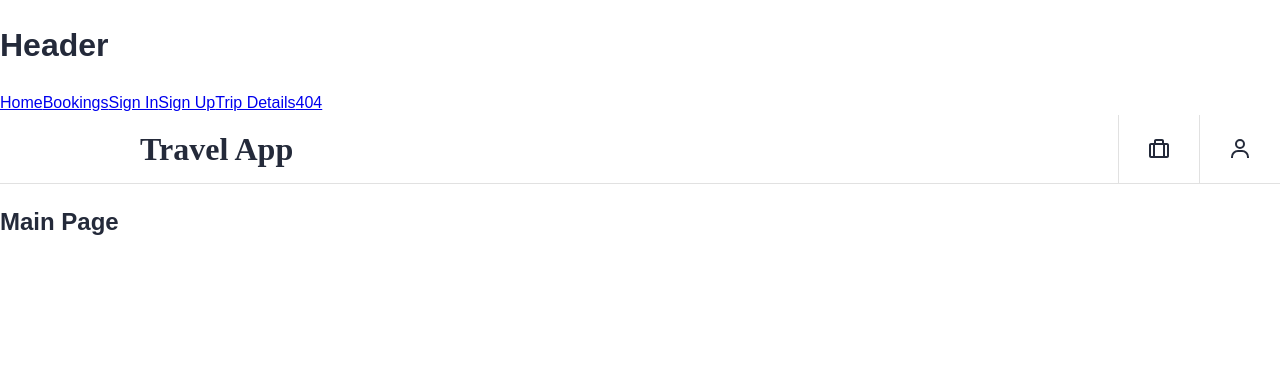
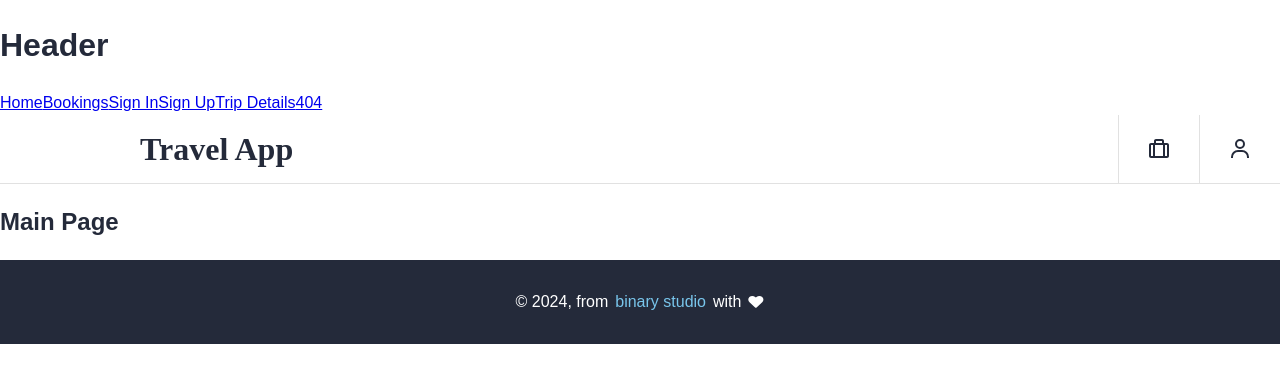
Before and after one commit to theCapnCoder/booking_hub_api, a React (Vite) app: page / in a window 1280 px wide. Shown: the top 382 px of the page. Built offline with nearby package versions, Linux system fonts and the light colour scheme.

Commit message:
feat: add Footer

```diff
--- /dev/null
+++ b/src/components/Footer/Footer.module.scss
@@ -0,0 +1,26 @@
+.footer {
+  padding: 30px 20px;
+  color: var(--color-white);
+  text-align: center;
+  background-color: var(--color-blue-400);
+
+  .text {
+    display: flex;
+    justify-content: center;
+    gap: 7px;
+  }
+
+  .icon {
+    width: 16px;
+  }
+
+  .link {
+    color: var(--color-blue-200);
+    text-decoration: none;
+    transition: 0.1s color ease;
+  }
+
+  .link:hover {
+    color: var(--color-blue-300);
+  }
+}
--- /dev/null
+++ b/src/components/Footer/Footer.tsx
@@ -0,0 +1,19 @@
+import heartIcon from "../../assets/svg/heart.svg";
+import style from "./Footer.module.scss";
+
+const Footer = () => {
+  return (
+    <footer className={style.footer}>
+      <span className={style.text}>
+        © 2024, from
+        <a className={style.link} href="https://binary-studio.com">
+          binary studio
+        </a>
+        with
+        <img className={style.icon} src={heartIcon} alt="heart" />
+      </span>
+    </footer>
+  );
+};
+
+export default Footer;
--- a/src/layouts/MainLayout/MainLayout.tsx
+++ b/src/layouts/MainLayout/MainLayout.tsx
@@ -1,5 +1,6 @@
 import { Link, Outlet } from "react-router-dom";
 import Header from "../../components/Header/Header";
+import Footer from "../../components/Footer/Footer";
 
 const MainLayout = () => {
   return (
@@ -15,6 +16,7 @@ const MainLayout = () => {
       </div>
       <Header />
       <Outlet />
+      <Footer />
     </div>
   );
 };
```
Also changed, not shown: 1 other file (tests, documents, lock files or other folders).
